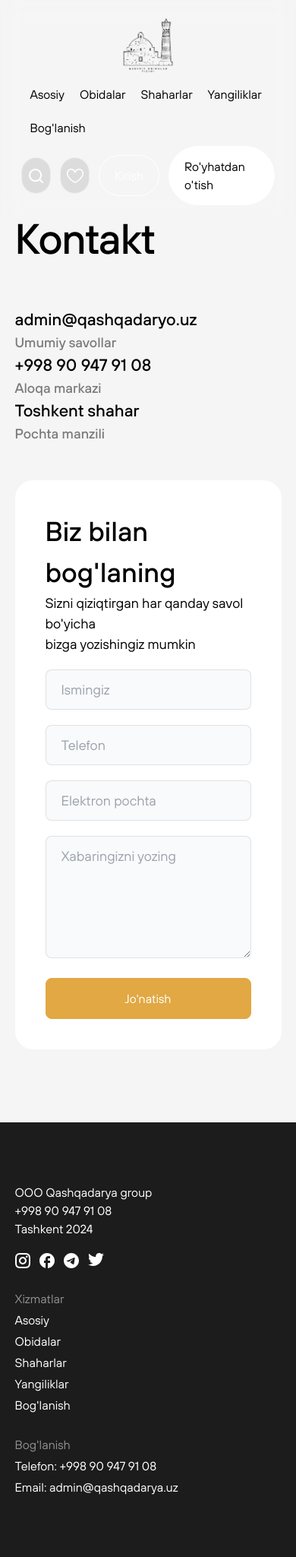
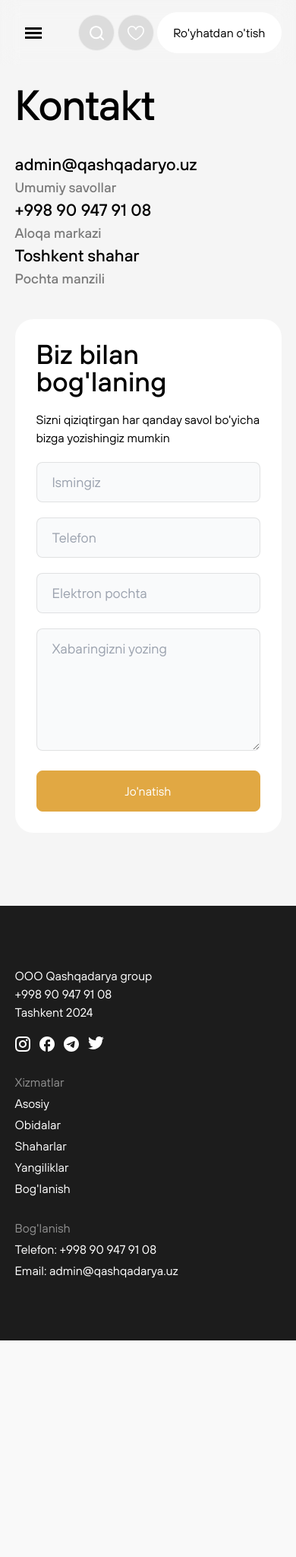
Before and after one commit to Rustam-Fozilov/historical-monuments, a Django app: page /contact/ in a window 390 px wide. Shown: the whole page at 76% size. After the commit the page ends 1764 px from the top, so only its background shows below. Run offline with Django 5.2, Linux system fonts and the light colour scheme.

Commit message:
responsive: navbar

```diff
--- a/requirements.txt
+++ b/requirements.txt
@@ -2,6 +2,7 @@ asgiref==3.8.1
 Django==5.0.6
 django-appconf==1.0.6
 django-unfold==0.25.0
+pillow==10.3.0
 rcssmin==1.1.1
 rjsmin==1.2.1
 sqlparse==0.5.0
--- a/static/styles.css
+++ b/static/styles.css
@@ -778,6 +798,10 @@ video {
 
 .cursor-pointer {
   cursor: pointer;
+}
+
+.list-none {
+  list-style-type: none;
 }
 
 .flex-col {
@@ -1379,12 +1448,24 @@ html, body {
     flex-direction: column;
   }
 
+  .lg\:flex-wrap {
+    flex-wrap: wrap;
+  }
+
   .lg\:gap-3 {
     gap: 0.75rem;
   }
 
   .lg\:gap-7 {
     gap: 1.75rem;
+  }
+
+  .lg\:gap-0 {
+    gap: 0px;
+  }
+
+  .lg\:gap-1 {
+    gap: 0.25rem;
   }
 
   .lg\:p-5 {
@@ -1401,12 +1482,21 @@ html, body {
     padding-bottom: 0.75rem;
   }
 
+  .lg\:py-4 {
+    padding-top: 1rem;
+    padding-bottom: 1rem;
+  }
+
   .lg\:pe-5 {
     padding-inline-end: 1.25rem;
   }
 
   .lg\:pt-5 {
     padding-top: 1.25rem;
+  }
+
+  .lg\:pt-4 {
+    padding-top: 1rem;
   }
 
   .lg\:text-\[16px\] {
@@ -1435,6 +1525,35 @@ html, body {
     top: 30%;
   }
 
+  .sm\:top-\[10\%\] {
+    top: 10%;
+  }
+
+  .sm\:top-\[20\%\] {
+    top: 20%;
+  }
+
+  .sm\:top-\[22\%\] {
+    top: 22%;
+  }
+
+  .sm\:top-\[22\.5\%\] {
+    top: 22.5%;
+  }
+
+  .sm\:top-\[\] {
+    top: ;
+  }
+
+  .sm\:top-\[22\] {
+    top: 22;
+  }
+
+  .sm\:my-5 {
+    margin-top: 1.25rem;
+    margin-bottom: 1.25rem;
+  }
+
   .sm\:mb-5 {
     margin-bottom: 1.25rem;
   }
@@ -1451,6 +1570,18 @@ html, body {
     margin-top: 1.25rem;
   }
 
+  .sm\:mt-0 {
+    margin-top: 0px;
+  }
+
+  .sm\:mt-3 {
+    margin-top: 0.75rem;
+  }
+
+  .sm\:mt-10 {
+    margin-top: 2.5rem;
+  }
+
   .sm\:hidden {
     display: none;
   }
@@ -1501,6 +1644,14 @@ html, body {
 
   .sm\:p-8 {
     padding: 2rem;
+  }
+
+  .sm\:p-5 {
+    padding: 1.25rem;
+  }
+
+  .sm\:p-7 {
+    padding: 1.75rem;
   }
 
   .sm\:py-12 {
@@ -1541,6 +1701,14 @@ html, body {
 
   .sm\:text-xl {
     font-size: 42px;
+  }
+
+  .sm\:text-lg {
+    font-size: 36px;
+  }
+
+  .sm\:text-rg {
+    font-size: 16px;
   }
 }
 
--- a/templates/apps/cities/index.html
+++ b/templates/apps/cities/index.html
@@ -6,18 +6,18 @@
 
 {% block body %}
 	<div>
-        <div id="banner" class="h-[400px] w-full sm:h-[500px]">
+        <div id="banner" class="h-[400px] w-full sm:h-[270px]">
             {% load static %}
             <img class="w-full h-full object-cover transform scale-x-[-1]" src="{% static 'images/banner.jpg' %}" alt="">
         </div>
-        <div class="ml-48 absolute top-[30%] tracking-tight font-tt-medium text-2xl text-white sm:ml-0 sm:text-xl">
+        <div class="ml-48 absolute top-[30%] tracking-tight font-tt-medium text-2xl text-white sm:ml-0 sm:top-[22%] sm:text-lg">
             Shaharlar to'plami ({{ count }})
         </div>
     </div>
 
     {# CITIES SECTION #}
     <div>
-        <div class="container py-20 sm:py-16">
+        <div class="container py-20 sm:py-10">
             <div class="flex flex-wrap justify-start gap-5 lg:flex-col">
                 {% for city in cities %}
                 <a href="/cities/{{ city.id }}" class="w-[24%] h-full flex flex-col gap-5 mt-2 lg:w-full">
--- a/templates/apps/cities/show.html
+++ b/templates/apps/cities/show.html
@@ -6,7 +6,7 @@ Show city
 
 {% block body %}
 
-    <div class="py-28 sm:pt-56">
+    <div class="py-28 sm:py-20">
         <div class="container mt-12">
             <div class="flex flex-col gap-5">
                 <div class="w-full">
@@ -23,7 +23,7 @@ Show city
                 {{ city.description }}
             </div>
 
-            <div class="mt-20 sm:mt-12">
+            <div class="mt-20 sm:mt-10">
                 <div class="font-tt-medium text-lg tracking-tight">
                     Boshqa shaharlar
                 </div>
--- a/templates/apps/home/contact.html
+++ b/templates/apps/home/contact.html
@@ -11,11 +11,11 @@ Contact
 {% endblock %}
 
 {% block body %}
-    <div class="container py-24 sm:pt-56">
-        <div class="text-2xl font-tt-medium tracking-tight mt-12">
+    <div class="container py-24">
+        <div class="text-2xl font-tt-medium tracking-tight mt-12 sm:mt-0">
             Kontakt
         </div>
-        <div class="flex justify-between w-full mt-12">
+        <div class="flex justify-between w-full mt-12 sm:mt-5">
             <div class="flex justify-between w-full font-tt-medium text-md sm:flex-col">
                 <div>admin@qashqadaryo.uz <div class="text-sm opacity-50">Umumiy savollar</div></div>
                 <div>+998 90 947 91 08 <div class="text-sm opacity-50">Aloqa markazi</div></div>
@@ -23,10 +23,10 @@ Contact
             </div>
         </div>
 
-        <div class="mt-12 w-full flex justify-between p-10 bg-white rounded-3xl sm:flex-col">
+        <div class="mt-12 w-full flex justify-between p-10 bg-white rounded-3xl sm:flex-col sm:mt-10 sm:p-7">
             <div class="w-1/2 sm:w-full">
-                <div class="text-lg font-tt-medium">Biz bilan bog'laning</div>
-                <div class="font-tt-regular text-sm sm:mb-5">
+                <div class="text-lg font-tt-medium leading-none">Biz bilan bog'laning</div>
+                <div class="font-tt-regular text-sm sm:my-5 sm:text-rg">
                     Sizni qiziqtirgan har qanday savol bo'yicha <br> bizga yozishingiz mumkin
                 </div>
             </div>
--- a/templates/apps/home/result.html
+++ b/templates/apps/home/result.html
@@ -6,12 +6,12 @@
 
 {% block body %}
 
-    <div class="container py-24">
+    <div class="container py-24 sm:py-20">
         <div>
             <div class="font-tt-medium text-2xl tracking-tight text-center mt-12">Natijalar</div>
-            <div class="mt-12 flex flex-wrap justify-start gap-5">
+            <div class="mt-12 flex flex-wrap justify-start gap-5 sm:flex-col sm:mt-5">
                 {% for monument in monuments %}
-                <div class="w-[24%] h-full flex flex-col gap-5 mt-2">
+                <div class="w-[24%] h-full flex flex-col gap-5 mt-2 sm:w-full">
                     <div class="w-full h-[320px]">
                         <img class="w-full h-full rounded-2xl object-cover" src="https://obidalar.uz/media/{{ monument.image }}" alt="monument image">
                     </div>
--- a/templates/apps/monuments/index.html
+++ b/templates/apps/monuments/index.html
@@ -6,18 +6,18 @@
 
 {% block body %}
 	<div>
-        <div id="banner" class="h-[400px] w-full sm:h-[500px]">
+        <div id="banner" class="h-[400px] w-full sm:h-[270px]">
             {% load static %}
             <img class="w-full h-full object-cover transform scale-x-[-1]" src="{% static 'images/banner.jpg' %}" alt="">
         </div>
-        <div class="ml-48 absolute top-[30%] tracking-tight font-tt-medium text-2xl text-white sm:top-[30%] sm:ml-0 sm:text-xl">
+        <div class="ml-48 absolute top-[30%] tracking-tight font-tt-medium text-2xl text-white sm:top-[22.5%] sm:ml-0 sm:text-lg">
             Obidalar to'plami ({{ count }})
         </div>
     </div>
 
     {# MONUMENTS SECTION #}
     <div>
-        <div class="container py-20 sm:py-16">
+        <div class="container py-20 sm:py-10">
             <div class="flex flex-wrap justify-start gap-5 lg:flex-col">
                 {% for monument in monuments %}
                 <a href="/monuments/{{ monument.id }}" class="w-[24%] h-full flex flex-col gap-5 mt-2 lg:w-full">
--- a/templates/apps/monuments/show.html
+++ b/templates/apps/monuments/show.html
@@ -6,7 +6,7 @@ Show monument
 
 {% block body %}
 
-    <div class="py-28 sm:pt-60">
+    <div class="py-28 sm:py-20">
         <div class="container mt-12">
             <div class="flex justify-start gap-12 lg:flex-col lg:gap-7">
                 <div class="w-1/3 h-[400px] lg:w-full lg:h-[300px]">
--- a/templates/apps/news/index.html
+++ b/templates/apps/news/index.html
@@ -6,7 +6,7 @@ News
 
 {% block body %}
 
-    <div class="py-24 sm:py-56">
+    <div class="py-24">
         <div class="container">
             <div class="mt-12">
                 <div class="font-tt-medium text-center text-xl">
@@ -26,7 +26,7 @@ News
                         <div class="text-ellipsis hidden whitespace-nowrap">
                             {{ new.body }}
                         </div>
-                        <div class="mt-3 mb-3">
+                        <div class="mt-3 mb-3 sm:mt-0">
                             <button class="bg-[#e1a843] border border-[#e1a843] text-white w-fit px-5 py-3 rounded-full font-tt-regular hover:bg-transparent hover:text-[#e1a843] transition duration-300">
                                 O'qish
                             </button>
--- a/templates/apps/news/show.html
+++ b/templates/apps/news/show.html
@@ -6,7 +6,7 @@ Show news
 
 {% block body %}
 
-    <div class="py-28 pt-56">
+    <div class="py-28 sm:py-20">
         <div class="container mt-12">
             <div class="flex flex-col gap-5">
                 <div class="w-full">
@@ -24,11 +24,11 @@ Show news
                 {{ news.body }}
             </div>
 
-            <div class="mt-20 sm:mt-12">
+            <div class="mt-20 sm:mt-10">
                 <div class="font-tt-medium text-lg tracking-tight">
                     O'xshash yangiliklar
                 </div>
-                <div class="flex justify-start gap-5 mt-12 sm:mt-5 sm:flex-col">
+                <div class="flex justify-start gap-5 mt-12 sm:mt-0 sm:flex-col">
                     {% for other in others %}
                     <div class="w-[400px] max-h-[500px] flex flex-col gap-5 mt-2 bg-white p-5 rounded-3xl shadow-md sm:w-full sm:max-w-full">
                         <div class="w-full h-[320px] sm:h-[250px]">
--- a/templates/components/navbar.html
+++ b/templates/components/navbar.html
@@ -1,19 +1,30 @@
 <div class="fixed z-10 w-full backdrop-blur-md">
-    <div class="flex justify-between items-center container lg:flex-col lg:gap-3 lg:p-5">
-        <a href="/">
+    <div class="flex justify-between items-center container lg:py-4">
+      <li id="hamburger_li" class="list-none flex">
+        <input type="checkbox" id="bars" style="opacity: 0" onclick="toggleHamburger()">
+        <label for="bars">
+            <svg width="22" height="15" viewBox="0 0 22 15" fill="none" xmlns="http://www.w3.org/2000/svg">
+                <rect width="22" height="3" fill="black"></rect>
+                <rect y="6" width="22" height="3" fill="black"></rect>
+                <rect y="12" width="22" height="3" fill="black"></rect>
+            </svg>
+        </label>
+      </li>
+
+        <a href="/" class="lg:hidden">
             <span>
             {% load static %}
             <img width="140" src="{% static 'images/logo2.png' %}" alt="Logo" class="lg:w-20">
             </span>
         </a>
-        <div class="flex gap-5 font-tt-regular text-black text-sm lg:text-[16px] flex-wrap">
+        <div class="flex gap-5 font-tt-regular text-black text-sm lg:text-[16px] flex-wrap lg:hidden">
             <a href="/" class="cursor-pointer hover:opacity-70 transition duration-300">Asosiy</a>
             <a href="/monuments/" class="cursor-pointer hover:opacity-70 transition duration-300">Obidalar</a>
             <a href="/cities/" class="cursor-pointer hover:opacity-70 transition duration-300">Shaharlar</a>
             <a href="/news/" class="cursor-pointer hover:opacity-70 transition duration-300">Yangiliklar</a>
             <a href="/contact/" class="cursor-pointer hover:opacity-70 transition duration-300">Bog'lanish</a>
         </div>
-        <div class="flex items-center gap-3">
+        <div class="flex items-center gap-3 lg:gap-1 lg:flex-wrap">
             <div onclick="toggleSearch()" class="w-12 h-12 flex justify-center items-center bg-black bg-opacity-10 border border-white border-opacity-50 cursor-pointer rounded-full hover:border-none transition duration-300">
                <svg width="19" height="19" viewBox="0 0 19 19" fill="none" xmlns="http://www.w3.org/2000/svg">
                 <path d="M18 18L13.9862 13.9791M16.2105 8.60526C16.2105 10.6223 15.4093 12.5567 13.983 13.983C12.5567 15.4093 10.6223 16.2105 8.60526 16.2105C6.58822 16.2105 4.65379 15.4093 3.22753 13.983C1.80127 12.5567 1 10.6223 1 8.60526C1 6.58822 1.80127 4.65379 3.22753 3.22753C4.65379 1.80127 6.58822 1 8.60526 1C10.6223 1 12.5567 1.80127 13.983 3.22753C15.4093 4.65379 16.2105 6.58822 16.2105 8.60526Z" stroke="white" stroke-width="2" stroke-linecap="round"/>
@@ -37,7 +48,7 @@
                 Chiqish
             </a>
             {% else %}
-            <a href="/login/" class="bg-transparent cursor-pointer border border-white text-white w-fit px-5 py-3.5 rounded-full font-tt-regular hover:bg-white hover:text-black transition duration-300">
+            <a href="/login/" class="bg-transparent sm:hidden cursor-pointer border border-white text-white w-fit px-5 py-3.5 rounded-full font-tt-regular hover:bg-white hover:text-black transition duration-300">
                 Kirish
             </a>
             <a href="/register/" class="bg-white cursor-pointer border border-white text-black w-fit px-5 py-3.5 rounded-full font-tt-regular hover:bg-transparent hover:text-white transition duration-300">
@@ -46,11 +57,23 @@
             {% endif %}
         </div>
     </div>
+
+    <div id="navbar_list_mobile" class="h-screen hidden" style="animation: 0.5s ease 0s 1 normal none;">
+      <div>
+        <ul class="flex p-0 flex-col items-center mt-7 border-t-[1px] border-black border-opacity-30 pt-5">
+          <li class="m-2 p-0"><a href="/">Asosiy</a></li>
+          <li class="m-2 p-0"><a href="/monuments/">Obidalar</a></li>
+          <li class="m-2 p-0"><a href="/cities/">Shaharlar</a></li>
+          <li class="m-2 p-0"><a href="/news/">Yangiliklar</a></li>
+          <li class="m-2 p-0"><a href="/contact/">Bog'lanish</a></li>
+        </ul>
+    </div>
+    </div>
 </div>
 
 {# SEARCH MODAL #}
 <div id="search-modal" class="absolute top-0 z-[1000] hidden">
-    <div class="bg-transparent fixed w-screen h-screen backdrop-blur-md">
+    <div class="bg-transparent fixed w-screen h-screen backdrop-blur-md" onclick="toggleSearch()">
       <div onclick="toggleSearch()" class="w-full flex justify-end pe-24 mr-5 pt-12 lg:pe-5 lg:pt-5">
         <svg style="cursor: pointer;" width="46" height="46" viewBox="0 0 46 46" fill="none" xmlns="http://www.w3.org/2000/svg">
           <g clip-path="url(#clip0_120_2)">
@@ -67,8 +90,8 @@
       </div>
       <div class="text-white flex flex-col items-center justify-around h-full">
         <div class="w-1/2 flex flex-col items-start lg:w-[90%]">
-          <form action="/search/" class="w-full flex justify-center items-center mb-12">
-            <input type="text" name="query" id="query" class="w-full text-xl font-regular outline-0 bg-transparent pb-1 border-b-2 text-center text-black focus:opacity-100" placeholder="Qidirish uchun biron bir jumla yozing"/>
+          <form id="search-form" action="/search/" class="w-full flex justify-center items-center mb-12">
+            <input onclick="preventStop()" type="text" name="query" id="query" class="w-full text-xl sm:text-rg font-regular outline-0 bg-transparent pb-1 border-b-2 text-center text-black focus:opacity-100" placeholder="Qidirish uchun biron bir jumla yozing"/>
             <div>
               <svg width="32" height="24" viewBox="0 0 32 24" fill="none" xmlns="http://www.w3.org/2000/svg">
                 <path d="M31.0607 13.0607C31.6464 12.4749 31.6464 11.5251 31.0607 10.9393L21.5147 1.3934C20.9289 0.807614 19.9792 0.807614 19.3934 1.3934C18.8076 1.97919 18.8076 2.92893 19.3934 3.51472L27.8787 12L19.3934 20.4853C18.8076 21.0711 18.8076 22.0208 19.3934 22.6066C19.9792 23.1924 20.9289 23.1924 21.5147 22.6066L31.0607 13.0607ZM-1.31134e-07 13.5L30 13.5L30 10.5L1.31134e-07 10.5L-1.31134e-07 13.5Z" fill="white"></path>
@@ -91,7 +114,15 @@
     <script>
 
     function toggleSearch() {
-        document.getElementById('search-modal').classList.toggle('hidden')
+      document.getElementById('search-modal').classList.toggle('hidden')
+    }
+
+    function toggleHamburger() {
+      document.getElementById('navbar_list_mobile').classList.toggle('hidden')
+    }
+
+    function preventStop(e) {
+      document.getElementById('search-modal').classList.toggle('hidden')
     }
 
     </script>
```
Also changed, not shown: other parts of static/styles.css (+86 -0 lines), templates/apps/home/favorites.html (+5 -5 lines).
